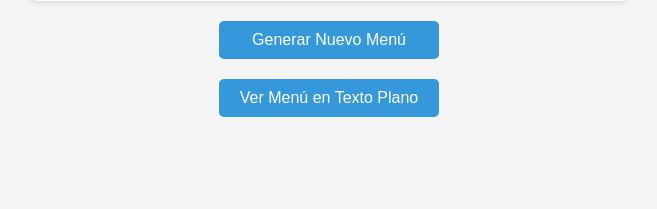
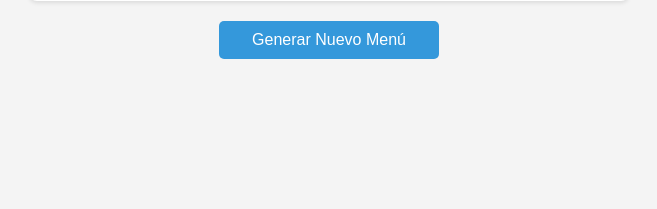
Before and after one commit to dariomlopez/menu_generator, a Flask app: template templates/menu.html in a window 1280 px wide. Shown: the part 572-781 px from the top of the page, without its empty margins (311-968 px from the left). Run offline with Flask 3, Linux system fonts and the light colour scheme; the template is opened without the code that fills it, so the values that code supplies are empty; parts of the project's set-up code (start-up, migrations or seed data) failed here and were passed over.

Commit message:
Delete menu in plain text

```diff
--- a/app.py
+++ b/app.py
@@ -99,38 +99,6 @@ def generar_menu():
         app.logger.error(f"Menu generation error: {e}")
         return "Error al generar el menú", 500
 
-@app.route('/menu-texto')
-def menu_texto():
-    """
-    Endpoint to display menu in plain text format
-    """
-    try:
-        # menu = get_random_dishes()
-
-        # Create a plain text representation of the menu
-        menu_texto = "Menú Semanal:\n\n"
-
-        # First dishes section
-        menu_texto += "Primeros Platos:\n"
-        for key, value in menu['primeros_platos'].items():
-            menu_texto += f"- {value['display_name']}: {value['plato']}\n"
-        menu_texto += "\n"
-
-        # Second dishes section
-        menu_texto += "Segundos Platos:\n"
-        for key, value in menu['segundos_platos'].items():
-            menu_texto += f"- {value['display_name']}: {value['plato']}\n"
-
-        # Return as plain text
-        return app.response_class(
-            response=menu_texto,
-            status=200,
-            mimetype='text/plain; charset=utf-8'
-        )
-    except Exception as e:
-        app.logger.error(f"Plain text menu generation error: {e}")
-        return "Error al generar el menú en texto plano", 500
-
 if __name__ == '__main__':
     # Only for local development
     app.run(host='0.0.0.0', port=int(os.environ.get('PORT', 5000)))
--- a/templates/menu.html
+++ b/templates/menu.html
@@ -136,6 +136,5 @@
     </div>
 
     <a href="/" class="refresh-btn">Generar Nuevo Menú</a>
-    <a href="/menu-texto" class="texto-btn">Ver Menú en Texto Plano</a>
 </body>
 </html>
```
